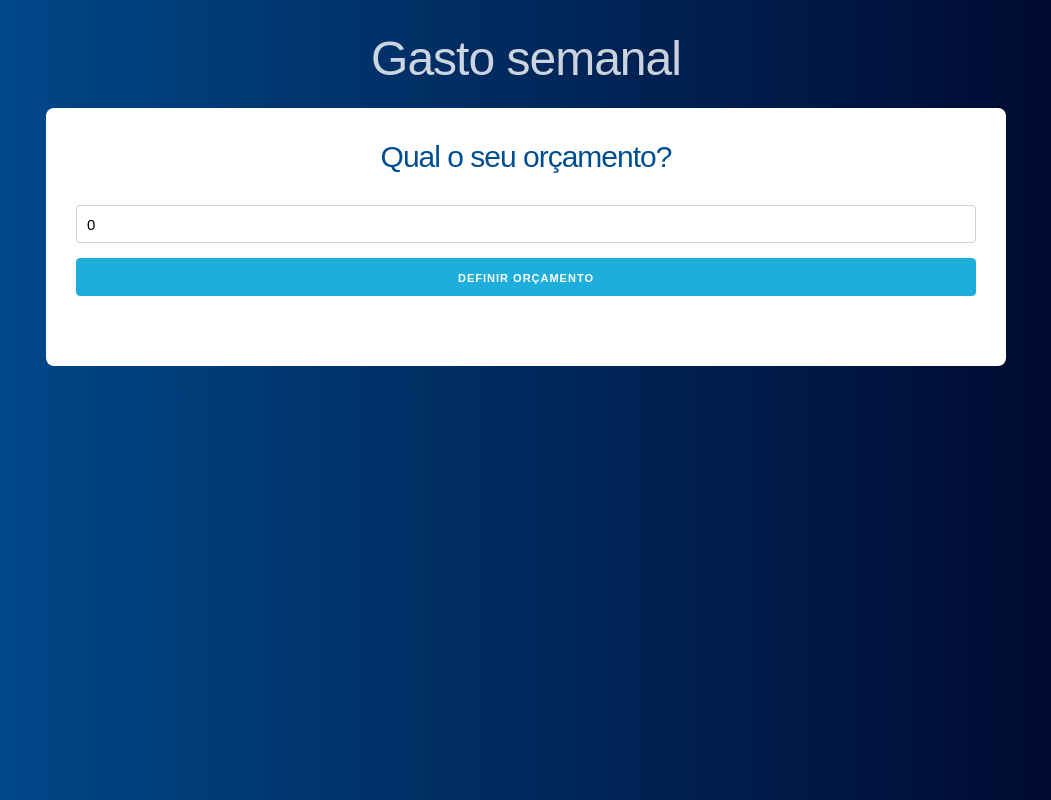
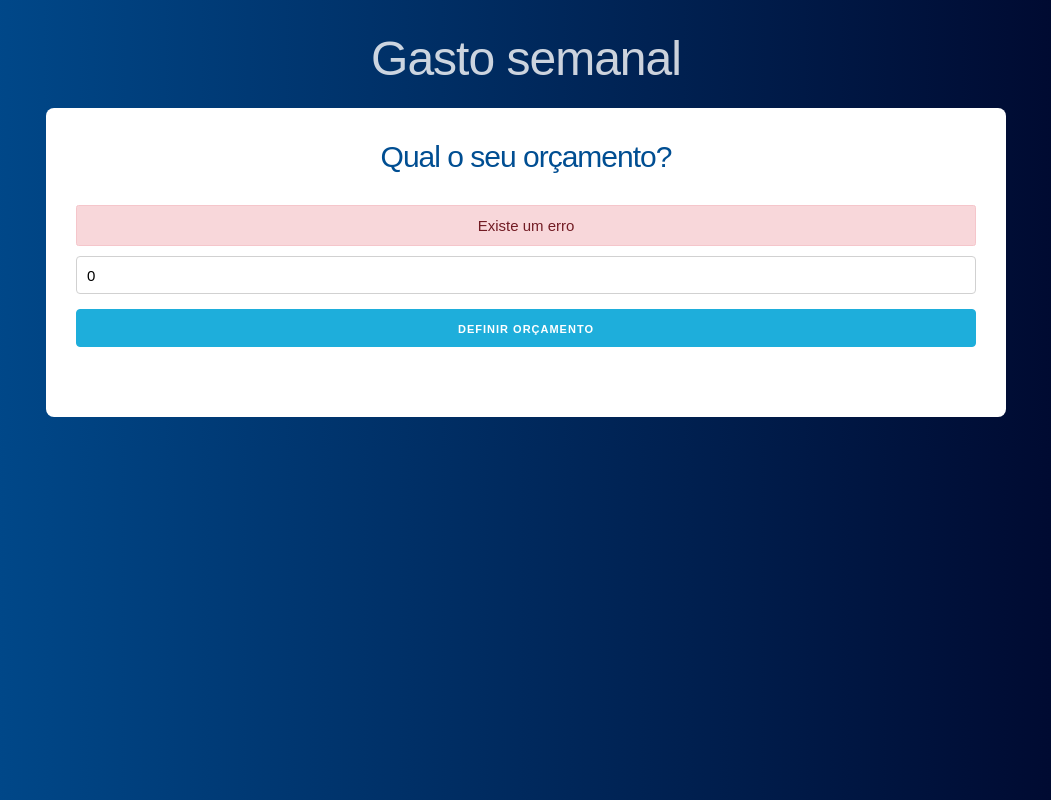
Before and after one commit to EdsonLuiz/or-amento-react, a React (Create React App) app: page / in a window 1280 px wide. Both pictures are taken after a click on the input "definir orçamento". Shown: the whole page, without its empty margins (114-1165 px from the left). Built offline with nearby package versions, Linux system fonts and the light colour scheme.

Commit message:
Add basic validation

```diff
--- /dev/null
+++ b/src/components/Error/index.js
@@ -0,0 +1,5 @@
+import React from "react";
+
+export const Error = ({ children }) => {
+  return <p className="alert alert-danger error">{children}</p>;
+};
--- a/src/components/Pergunta/index.js
+++ b/src/components/Pergunta/index.js
@@ -1,18 +1,26 @@
 import React, { useState } from "react";
+import { Error } from "../Error";
 
 export const Pergunta = () => {
   const [orcamentoState, setOrcamentoState] = useState(0);
+  const [hasError, setHasError] = useState(false);
 
-  const handleSubmit = (e) => {
+  function handleSubmit(e) {
     e.preventDefault();
-    console.log("enviado");
 
+    if (orcamentoState < 1 || isNaN(orcamentoState)) {
+      setHasError(true);
+      return;
+    }
+
+    setHasError(false);
     setOrcamentoState(parseInt(0));
-  };
+  }
 
   return (
     <>
       <h2>Qual o seu orçamento?</h2>
+      {hasError && <Error>Existe um erro</Error>}
       <form onSubmit={handleSubmit}>
         <input
           className="u-full-width"
```
